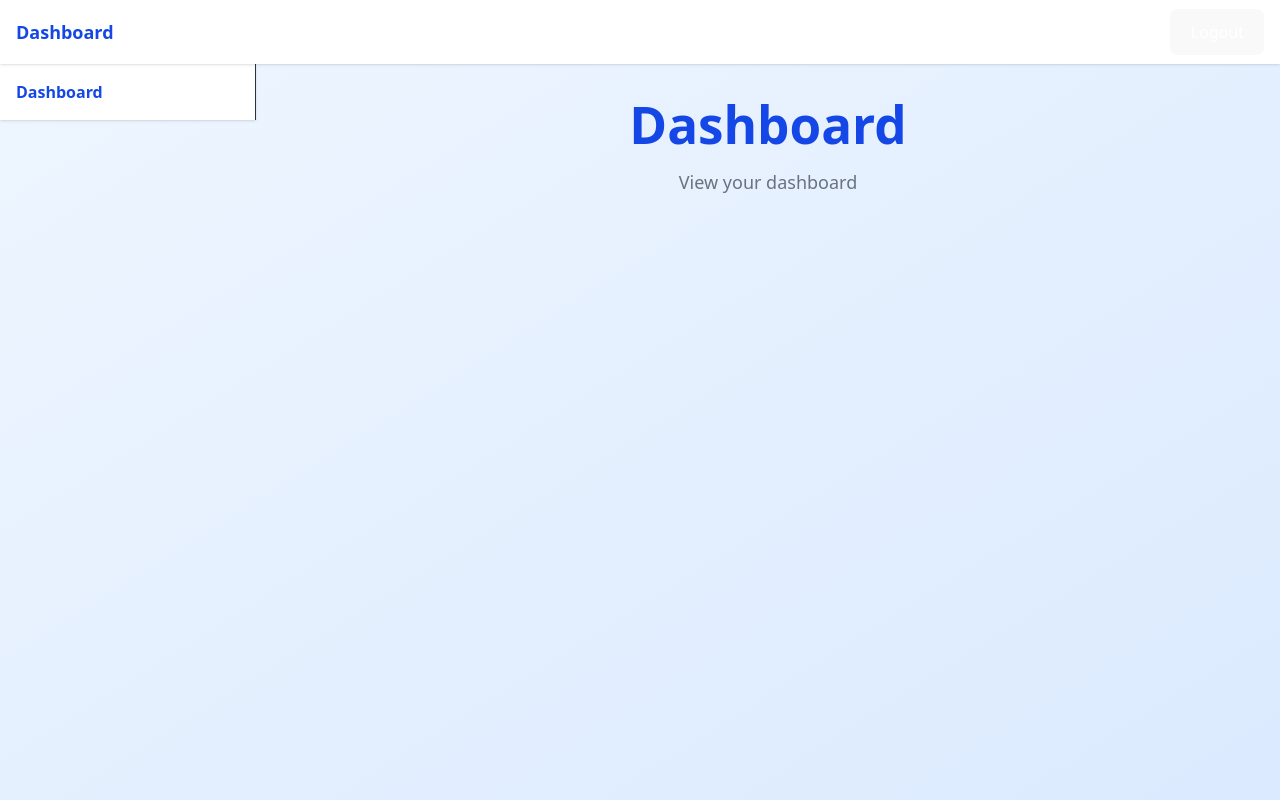
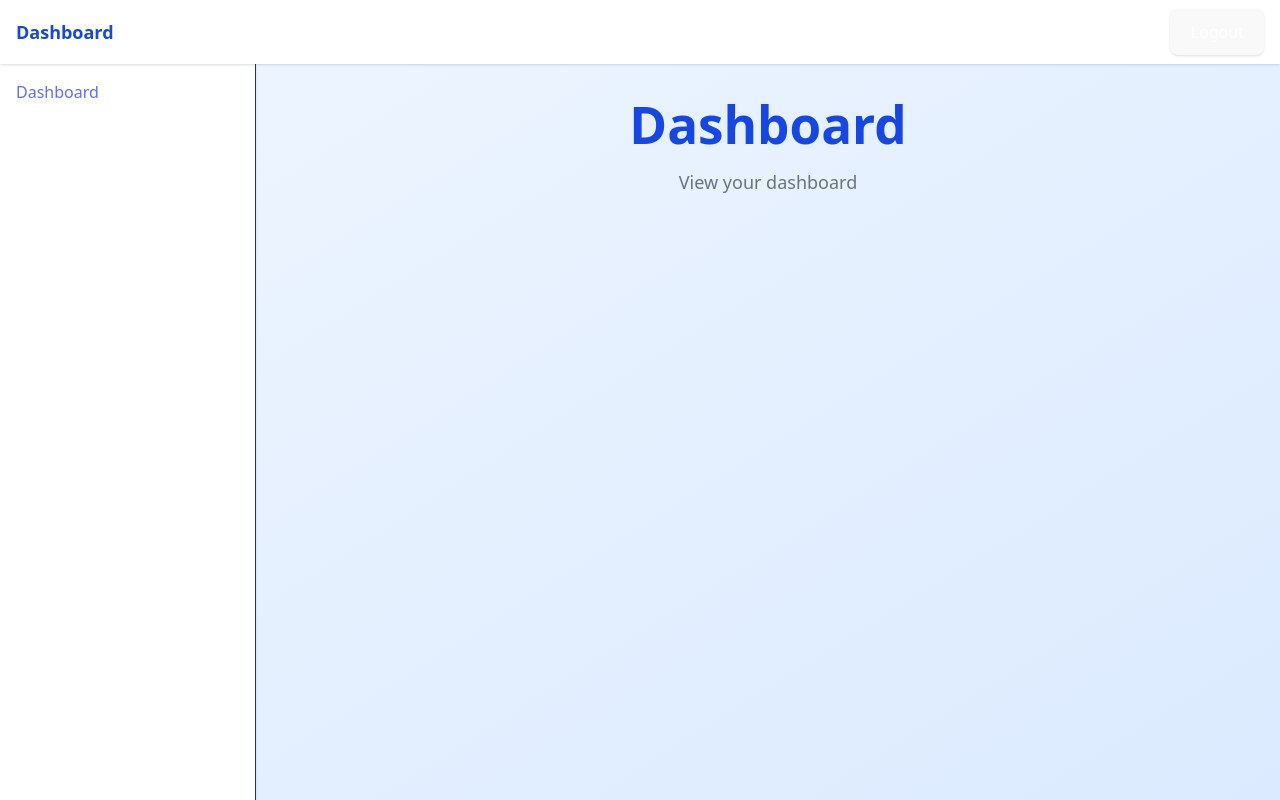
Before and after one commit to gregoryduckworth/react-basic, a React (Vite) app in the folder frontend/: page /dashboard in a window 1280 px wide. Built offline with nearby package versions, Linux system fonts and the light colour scheme; no server answers; sample sign-in values are in the browser's storage.

Commit message:
chore: improve sidebar

```diff
--- a/frontend/src/components/LoggedInLayout.tsx
+++ b/frontend/src/components/LoggedInLayout.tsx
@@ -17,7 +17,7 @@ const LoggedInLayout: React.FC<LoggedInLayoutProps> = ({
         {header}
       </header>
       <div className="flex flex-1 overflow-hidden w-full">
-        <aside className="w-64 bg-white border-r shadow-sm hidden md:block p-4 h-full">
+        <aside className="w-64 bg-white border-r shadow-sm hidden md:block p-4 h-full min-h-[calc(100vh-4rem)]">
           {sidebar}
         </aside>
         <main className="flex-1 p-4 md:p-8 overflow-y-auto w-full">
--- a/frontend/src/components/LogoutButton.tsx
+++ b/frontend/src/components/LogoutButton.tsx
@@ -42,7 +42,7 @@ function LogoutButton({ onLogout }: LogoutButtonProps) {
       <Button
         onClick={handleClick}
         aria-label={t("logout")}
-        className="border border-blue-200"
+        className="px-4 py-2 bg-blue-600 text-white rounded hover:bg-blue-700 focus:outline-none focus:ring-2 focus:ring-blue-400 transition-colors font-semibold shadow"
       >
         {t("logout")}
       </Button>
--- a/frontend/src/components/Sidebar.tsx
+++ b/frontend/src/components/Sidebar.tsx
@@ -6,9 +6,12 @@ const Sidebar = () => {
     <nav>
       <ul className="space-y-2">
         <li>
-          <span className="font-semibold text-blue-700">
+          <a
+            href="/dashboard"
+            className="font-semibold text-blue-700 hover:underline focus:underline"
+          >
             {t("dashboard_title")}
-          </span>
+          </a>
         </li>
       </ul>
     </nav>
--- a/frontend/src/pages/Dashboard.tsx
+++ b/frontend/src/pages/Dashboard.tsx
@@ -1,20 +1,10 @@
 import { useTranslation } from "react-i18next";
-import { useNavigate } from "react-router-dom";
-import { useAuth } from "../context/AuthContext";
-import LogoutButton from "../components/LogoutButton";
 import LoggedInLayout from "../components/LoggedInLayout";
 import Sidebar from "../components/Sidebar";
 import Header from "../components/Header";
 
 function Dashboard() {
   const { t } = useTranslation();
-  const navigate = useNavigate();
-  const { logout } = useAuth();
-
-  function handleLogout() {
-    logout();
-    navigate("/login");
-  }
 
   return (
     <LoggedInLayout sidebar={<Sidebar />} header={<Header />}>
```
